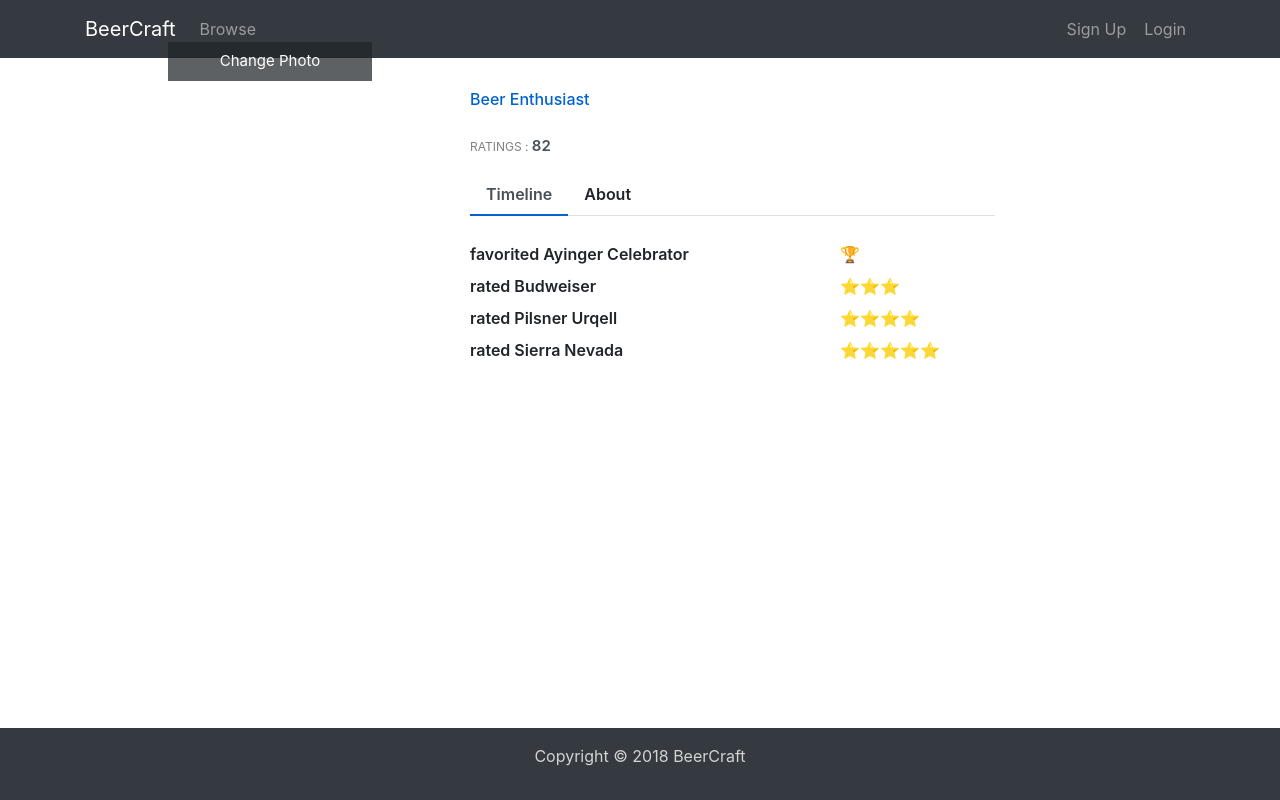
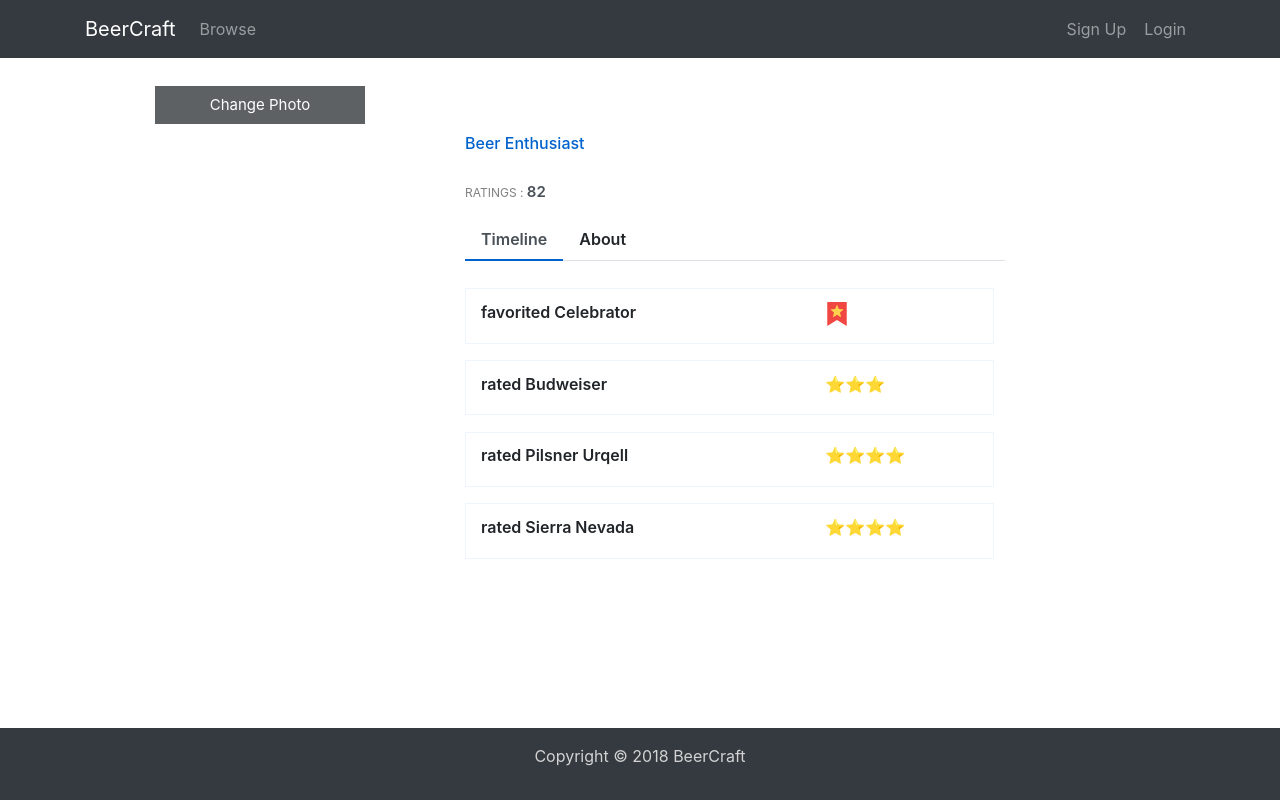
Before and after one commit to chingu-voyage7/Bears-Team-01, a React (Create React App) app in the folder client/: page /profile in a window 1280 px wide. Built offline with nearby package versions, Linux system fonts and the light colour scheme; no server answers.

Commit message:
updated styling; improved accessibility

```diff
--- a/client/src/components/profile/About.js
+++ b/client/src/components/profile/About.js
@@ -27,19 +27,11 @@ class AboutSection extends Component {
             </div>
         </div>
         <div className="row">
-            <div class="col-md-6">
+            <div className="col-md-6">
                 <label>Join date</label>
             </div>
             <div className="col-md-6">
                 <p>{this.props.userData.date.substring(0,10)}</p>
-            </div>
-        </div>
-        <div className="row">
-            <div class="col-md-6">
-                <label>Location</label>
-            </div>
-            <div className="col-md-6">
-                <p>United States</p>
             </div>
         </div>
         <div className="row">
@@ -51,6 +43,16 @@ class AboutSection extends Component {
               {!!this.state.editIsActive ? <EditAboutMe handleEditToggle={this.handleEditToggle} /> : null}
           </div>
         </div>
+        <div className="row">
+          <div className="col-md-6">
+              <label>Favorite Beers</label>
+          </div>
+          <div className="col-md-6">
+                <p>Celebrator Dopplebock</p>
+                <p>West Sixth Cerveza</p>
+                <p>Funk Yeah</p>
+          </div>
+        </div>
       </div>
     </div>
     )
--- a/client/src/components/profile/ProfilePage.js
+++ b/client/src/components/profile/ProfilePage.js
@@ -45,12 +45,12 @@ class ProfilePage extends Component {
   render() {
     return (
     <div>
-      <div className="container">
+      <div className="container profile-container">
           <div className="row">
             <div className="col-md-4">
               <div className="profile-img">
                 {!!this.state.userData.picture && <img src={this.state.userData.picture} alt="user-profile"></img>}
-                <div class="file btn btn-lg btn-primary">
+                <div className="file btn btn-lg btn-primary">
                   Change Photo
                   <input type="file" name="file"/>
                 </div>
@@ -80,7 +80,7 @@ class ProfilePage extends Component {
           <div className="row">
               <div className="col-md-4">
               </div>
-              <div className="col-md-8">
+              <div className="col-md-6">
                 <div className="tab-content profile-tab">
                   {!!this.state.timelineIsActive && <TimelineSection userData={this.state.userData} />}
                   {!!this.state.aboutIsActive && <AboutSection userData={this.state.userData} />}
--- a/client/src/components/profile/Timeline.js
+++ b/client/src/components/profile/Timeline.js
@@ -1,38 +1,52 @@
 import React from 'react';
+import { ReactComponent as FavoriteIcon } from '../../images/icons/favorite.svg';
 
 const TimelineSection = (props) => (
   //TODO: create a foreach loop with real user ratings
   <div className="" aria-labelledby="profile-tab">
-    <div className="row">
-      <div className="col-md-6">
-          <label><span className="user-name">{props.userData.name}</span> favorited Ayinger Celebrator</label>
+    <div className="row timeline-row">
+      <div className="col-md-8">
+          <label>
+            <span className="user-name">{props.userData.name}</span> favorited Celebrator</label>
       </div>
-      <div className="col-md-6">
-        <span role="img">🏆</span>
+      <div className="col-md-4">
+        <FavoriteIcon className="svg" />
       </div>
     </div>
-    <div className="row">
-      <div className="col-md-6">
-          <label><span className="user-name">{props.userData.name}</span> rated Budweiser</label>
+    <div className="row timeline-row">
+      <div className="col-md-8">
+          <label>
+            <span className="user-name">{props.userData.name}</span> rated Budweiser</label>
       </div>
-      <div className="col-md-6">
-        <span role="img">⭐⭐⭐</span>
+      <div className="col-md-4">
+        <span
+          role="img"
+          aria-labelledby="jsx-a11y/accessible-emoji"
+          >⭐⭐⭐</span>
       </div>
   </div>
-  <div className="row">
-      <div className="col-md-6">
-          <label><span className="user-name">{props.userData.name}</span> rated Pilsner Urqell</label>
+  <div className="row timeline-row">
+      <div className="col-md-8">
+          <label>
+            <span className="user-name">{props.userData.name}</span> rated Pilsner Urqell</label>
       </div>
-      <div class="col-md-6">
-        <span role="img">⭐⭐⭐⭐</span>
+      <div className="col-md-4">
+        <span
+          role="img"
+          aria-labelledby="jsx-a11y/accessible-emoji"
+        >⭐⭐⭐⭐</span>
       </div>
   </div>
-  <div className="row">
-      <div className="col-md-6">
-          <label><span className="user-name">{props.userData.name}</span> rated Sierra Nevada</label>
+  <div className="row timeline-row">
+      <div className="col-md-8">
+          <label>
+            <span className="user-name">{props.userData.name}</span> rated Sierra Nevada</label>
       </div>
-      <div class="col-md-6">
-          <span role="img">⭐⭐⭐⭐⭐</span>
+      <div className="col-md-4">
+        <span
+          role="img"
+          aria-labelledby="jsx-a11y/accessible-emoji"
+          >⭐⭐⭐⭐</span>
       </div>
   </div>
 </div>
--- a/client/src/styles/components/_profile.scss
+++ b/client/src/styles/components/_profile.scss
@@ -1,5 +1,8 @@
 .nav-tabs .nav-item {
   cursor: pointer;
+}
+.profile-container {
+  padding: 4% 0 4% 0;
 }
 .profile-img {
   text-align: center;
@@ -73,6 +76,15 @@
 }
 .profile-tab .edit-btn {
   padding: 0;
+  margin-bottom: 1rem;
+}
+.svg {
+  width: 1.5rem;
+}
+.timeline-row {
+  border: 1px solid #eff5ff;
+  padding: 2% 2% 2% 0;
+  margin: 0 2% 3% 0;
 }
 .user-name {
   color: $blue;
```
Also changed, not shown: 1 other file (tests, documents, lock files or other folders).
